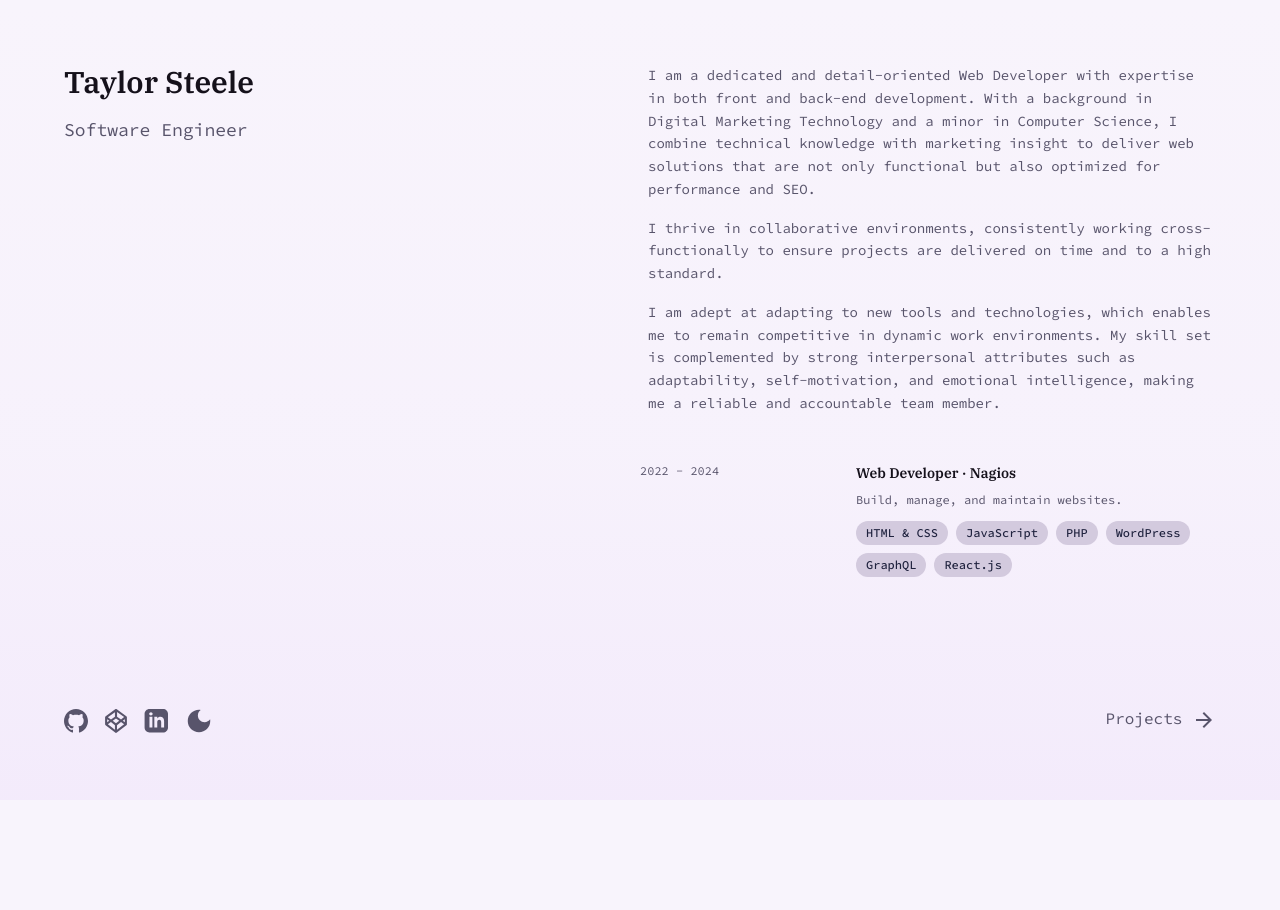
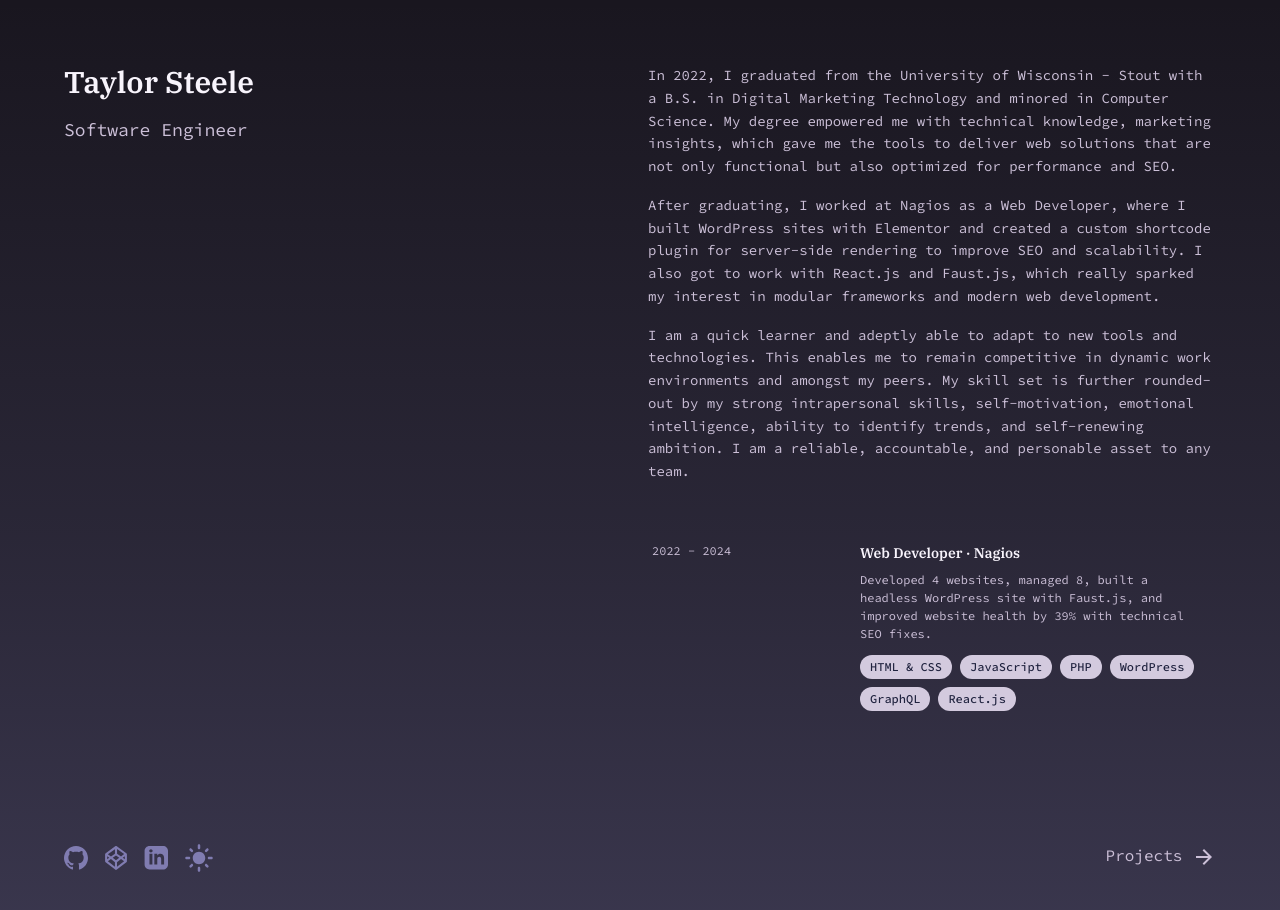
Before and after one commit to MashedTaytors/Steele-site, a Next.js app: page / in a window 1280 px wide. Shown: the top 910 px of the page. Before the commit the page ends 800 px from the top, so only its background shows below. Built offline with nearby package versions, Linux system fonts and the light colour scheme; no server answers.

Commit message:
default to dark mode and add npm-check-updates

```diff
--- a/package.json
+++ b/package.json
@@ -15,6 +15,7 @@
     "@mui/material": "^6.1.6",
     "@vercel/postgres": "^0.10.0",
     "next": "^15.0.2",
+    "npm-check-updates": "^17.1.13",
     "qrcode.react": "^4.2.0",
     "react": "^18",
     "react-dom": "^18"
--- a/src/app/globals.css
+++ b/src/app/globals.css
@@ -4,6 +4,7 @@
 @import url('https://fonts.googleapis.com/css2?family=IBM+Plex+Serif:ital,wght@0,100;0,200;0,300;0,400;0,500;0,600;0,700;1,100;1,200;1,300;1,400;1,500;1,600;1,700&family=Source+Code+Pro:ital,wght@0,200..900;1,200..900&display=swap');
 
 /* TODO: add --tertiary-text color for both themes and modify text colors */
+/* TODO: Background transition is slower than button transition */
 :root {
   font-size: 16px;
     --font-ibm-plex-serif: "IBM Plex Serif", serif;
--- a/src/app/layout.tsx
+++ b/src/app/layout.tsx
@@ -21,7 +21,7 @@ export default async function RootLayout({ children }: { children: React.ReactNo
   // Access cookies during SSR
   const cookieStore = await cookies();
   // Log the cookie value to the server console
-  const theme = cookieStore.get('theme')?.value || 'light'; // Default to 'light' if cookie is not present
+  const theme = cookieStore.get('theme')?.value || 'dark'; // Default to 'light' if cookie is not present
 
   console.log('Server-side theme cookie:', theme);
 
--- a/src/app/page.tsx
+++ b/src/app/page.tsx
@@ -4,7 +4,7 @@ import Footer from "@/components/footer";
 
 
 export const metadata: Metadata = {
-  title: "Software Developer | Taylor Steele",
+  title: "Taylor Steele",
   description: "Generated by create next app",
 };
 
@@ -26,13 +26,14 @@ export default function Home() {
           {/* Content */}
             <div className="flex flex-col gap-4 leading-relaxed text-base font-sourceCodePro text-secondaryText">
               <p className="text-sm leading-relaxed text-secondaryText">
-                I am a dedicated and detail-oriented Web Developer with expertise in both front and back-end development. With a background in Digital Marketing Technology and a minor in Computer Science, I combine technical knowledge with marketing insight to deliver web solutions that are not only functional but also optimized for performance and SEO.
+               In 2022, I graduated from the University of Wisconsin - Stout with a B.S. in Digital Marketing Technology and minored in Computer Science. My degree empowered me with technical knowledge, marketing insights, which gave me the tools to deliver web solutions that are not only functional but also optimized for performance and SEO.
               </p>
               <p className="text-sm leading-relaxed text-secondaryText">
-                I thrive in collaborative environments, consistently working cross-functionally to ensure projects are delivered on time and to a high standard.
+              After graduating, I worked at Nagios as a Web Developer, where I built WordPress sites with Elementor and created a custom shortcode plugin for server-side rendering to improve SEO and scalability. I also got to work with React.js and Faust.js, which really sparked my interest in modular frameworks and modern web development.
               </p>
               <p className="text-sm leading-relaxed text-secondaryText">
-                I am adept at adapting to new tools and technologies, which enables me to remain competitive in dynamic work environments. My skill set is complemented by strong interpersonal attributes such as adaptability, self-motivation, and emotional intelligence, making me a reliable and accountable team member.
+              I am a quick learner and adeptly able to adapt to new tools and technologies. This enables me to remain competitive in dynamic work environments and amongst my peers. My skill set is further rounded-out by my strong intrapersonal skills, self-motivation, emotional intelligence, ability to identify trends, and self-renewing ambition. I am a reliable, accountable, and personable asset to any team.
+
               </p>
             </div>
 
@@ -40,7 +41,7 @@ export default function Home() {
             <div className="flex flex-col mt-6">
               {/* Nagios */}
               <a  href="https://www.nagios.com" target="_blank" rel="noreferrer noopener" aria-label="Web Developer at Nagios (opens in a new tab)">
-                <div className="flex flex-col m-[-24px] p-4 gap-2 rounded-lg md:flex-row md:gap-8 hover:bg-gray-400 hover:bg-opacity-10 ">
+                <div className="flex flex-col m-[-12px] p-4 gap-2 rounded-lg md:flex-row md:gap-8 hover:bg-gray-400 hover:bg-opacity-10 ">
                   {/* Timeline */}
                   <div className="flex flex-col md:w-1/3">
                     <span className="uppercase text-xs text-secondaryText font-sourceCodePro">2022 - 2024</span>
@@ -49,8 +50,9 @@ export default function Home() {
                   <div className="flex flex-col gap-2 md:w-2/3">
                     <span className="font-semibold text-sm font-ibmPlexSerif">Web Developer · Nagios</span>
                     <p className="text-xs text-secondaryText leading-normal mb-1 font-sourceCodePro">
-                      Build, manage, and maintain websites.
+                      Developed 4 websites, managed 8, built a headless WordPress site with Faust.js, and improved website health by 39% with technical SEO fixes.
                     </p>
+                    {/* libray, .com(x2), .org(x2), support(x2), ncpa  */}
                     {/* TODO: make components for this section */}
                     <ul className="flex flex-row flex-wrap gap-2">
                       <li className="flex items-center rounded-full bg-paleLilac px-2.5 py-0.5 text-xs font-medium leading-5 font-sourceCodePro text-[#1f223e]"> HTML &amp; CSS </li>
--- a/src/components/projects-sidebar.tsx
+++ b/src/components/projects-sidebar.tsx
@@ -3,8 +3,6 @@ import React from "react";
 import Link from 'next/link';
 import { usePathname } from 'next/navigation';
 import clsx from 'clsx';
-
-// TODO: make stack on mobile
 
 const links = [
     {
@@ -31,7 +29,7 @@ export default function ProjectsSidebar(): JSX.Element {
                             'flex grow items-start text-secondaryText justify-start gap-2 rounded-md text-sm font-medium hover:text-buttonText md:flex-none ',
                             {
                                 'text-secondaryText font-sourceCodePro': pathname === link.href, // styling for active link
-                                'text-xl text-primaryText font-bold font-ibmPlexSerif': link.name === 'Projects', // Add larger font for "Projects"
+                                'text-xl text-primaryText font-bold font-ibmPlexSerif': link.name === 'Projects',
                             },
                         )}
                     >
--- a/src/components/qr-generator.tsx
+++ b/src/components/qr-generator.tsx
@@ -82,6 +82,5 @@ const QRCodeGenerator: React.FC = () => {
   );
 };
 
-// TODO: Don't let users add non-URLs (maybe validate URLs)
 
 export default QRCodeGenerator;
--- a/src/components/theme-toggle.jsx
+++ b/src/components/theme-toggle.jsx
@@ -27,7 +27,7 @@ function ThemeToggle() {
     if (cookieTheme) {
       setTheme(cookieTheme); // Use the cookie theme if it exists
     } else {
-      setTheme('light'); // Default theme if no cookie exists
+      setTheme('dark'); // Default theme if no cookie exists
     }
   }, []);
 
@@ -43,17 +43,17 @@ function ThemeToggle() {
   }, [theme]);
 
   const toggleTheme = () => {
-    setTheme((prev) => (prev === 'light' ? 'dark' : 'light'));
+    setTheme((prev) => (prev === 'dark' ? 'light' : 'dark'));
   //  console.log('Client-side theme cookie:', theme); // TODO: Debounce this
   };
 
 
   return (
     <button onClick={toggleTheme} aria-label="Toggle theme">
-      {theme === 'light' ? (
+      {theme === 'dark' ? (
+       <LightModeIcon style={{ fontSize: '30px', color: 'var(--icons)' }} />
+      ) : (
         <DarkModeIcon style={{ fontSize: '30px', color: 'var(--icons)' }} />
-      ) : (
-        <LightModeIcon style={{ fontSize: '30px', color: 'var(--icons)' }} />
       )}
     </button>
   );
```
